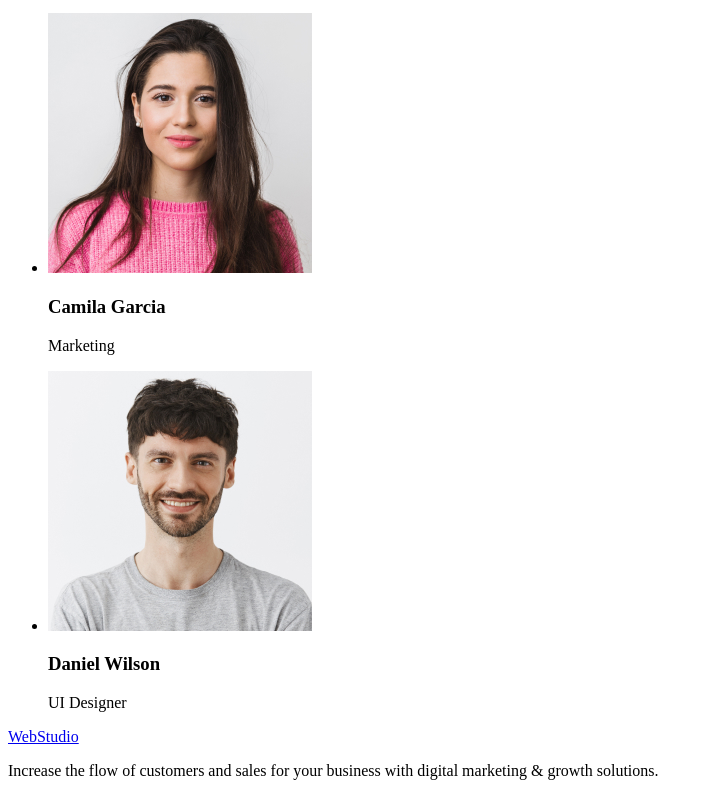
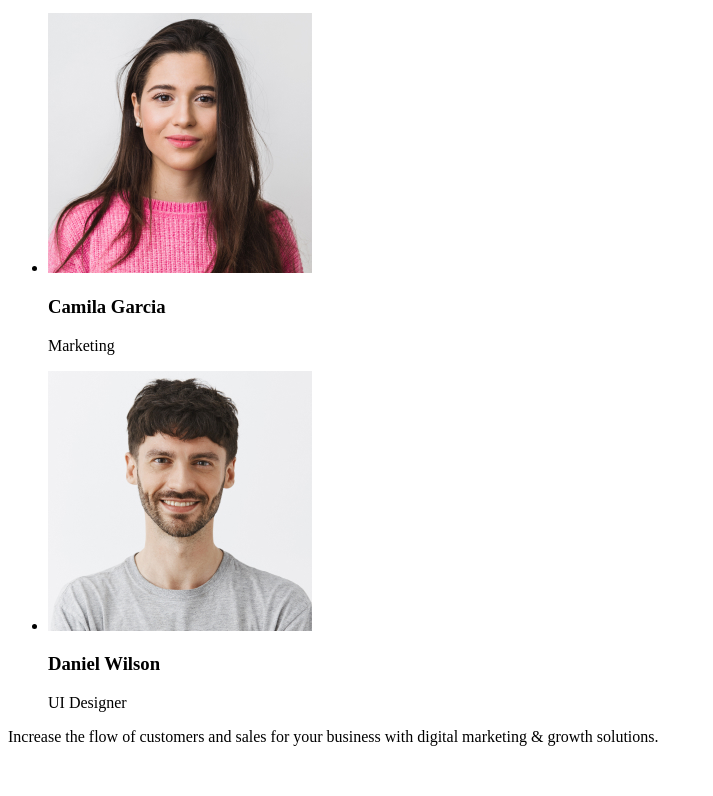
Before and after one commit to SaraSmarandoiu/goit-markup-hw-01, a plain HTML site: page index.html in a window 1280 px wide. Shown: the part 2341-3137 px from the top of the page, without its empty margins (0-713 px from the left). After the commit the page ends 3103 px from the top, so only its background shows below. Drawn offline with Linux system fonts and the light colour scheme.

Commit message:
Update index.html

```diff
--- a/index.html
+++ b/index.html
@@ -102,7 +102,7 @@
     </main>
    <!-- Footer -->
     <footer>
-        <a href="./index.html"  alt="Logo"> WebStudio </a>
+        <a href="./index.html"  alt="WebStudio"> </a>
         <p>Increase the flow of customers and sales for your business with digital marketing & growth solutions.</p>
     </footer>
 
```
